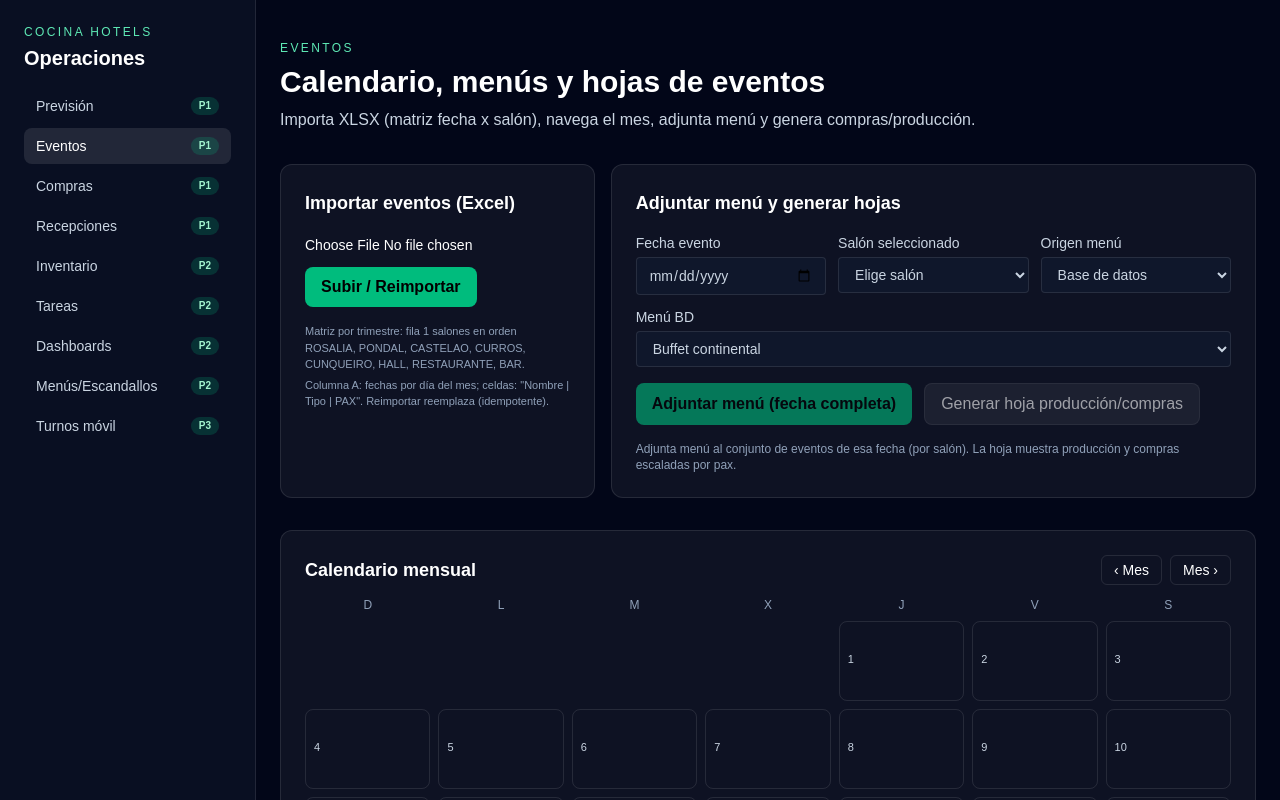
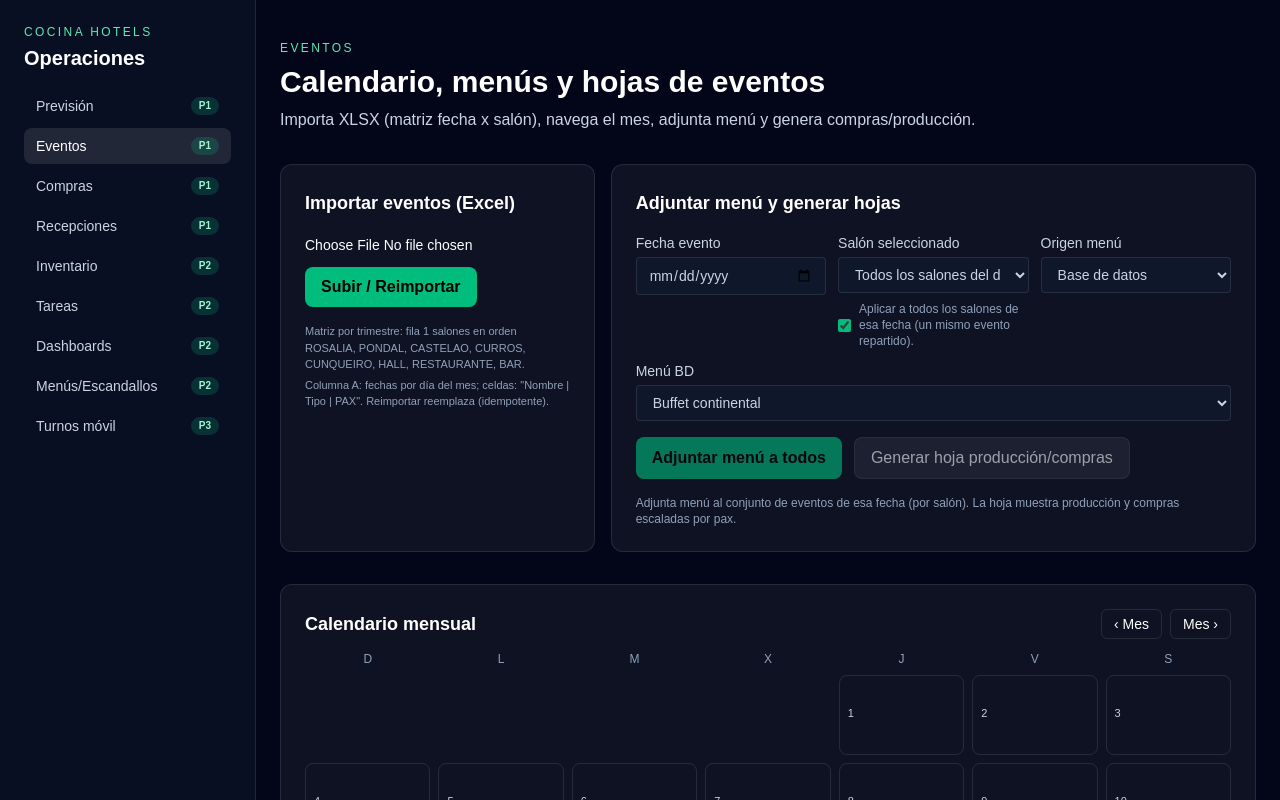
Before and after one commit to rai1001/gestion-ChefOs, a Next.js app: page /events in a window 1280 px wide. Shown: the top 800 px of the page. Built offline with nearby package versions, Linux system fonts and the light colour scheme.

Commit message:
feat: allow attaching menu to all halls in a day

```diff
--- a/src/app/(app)/events/page.tsx
+++ b/src/app/(app)/events/page.tsx
@@ -25,6 +25,7 @@ export default function EventsPage() {
   const [rows, setRows] = useState<EventRow[]>([]);
   const [selectedDate, setSelectedDate] = useState<string>("");
   const [selectedEventHall, setSelectedEventHall] = useState<string>("");
+  const [applyAllHalls, setApplyAllHalls] = useState<boolean>(true);
   const [menuSource, setMenuSource] = useState<"bd" | "archivo">("bd");
   const [menu, setMenu] = useState<string>("Buffet continental");
   const [sheet, setSheet] = useState<EventRow[]>([]);
@@ -138,7 +139,7 @@ export default function EventsPage() {
   }
 
   async function handleAttach() {
-    if (!selectedDate || !selectedEventHall) return;
+    if (!selectedDate || (!applyAllHalls && !selectedEventHall)) return;
     setMessage("");
     setError("");
     setAttaching(true);
@@ -146,7 +147,11 @@ export default function EventsPage() {
       await fetch(`/api/events/${selectedDate}/attach-menu`, {
         method: "POST",
         headers: { "content-type": "application/json" },
-        body: JSON.stringify({ menu_name: menu, org_id: "org-dev", hall: selectedEventHall }),
+        body: JSON.stringify({
+          menu_name: menu,
+          org_id: "org-dev",
+          hall: applyAllHalls ? null : selectedEventHall,
+        }),
       });
       await refresh();
       setMessage("Menú adjunto");
@@ -237,16 +242,29 @@ export default function EventsPage() {
               Salón seleccionado
               <select
                 value={selectedEventHall}
-                onChange={(e) => setSelectedEventHall(e.target.value)}
+                onChange={(e) => {
+                  const val = e.target.value;
+                  setSelectedEventHall(val);
+                  setApplyAllHalls(val === "ALL");
+                }}
                 className="rounded bg-slate-900 border border-white/10 px-3 py-2"
               >
-                <option value="">Elige salón</option>
+                <option value="ALL">Todos los salones del día</option>
                 {(eventsByDay.get(selectedDate) ?? []).map((ev) => (
                   <option key={ev.hall} value={ev.hall}>
                     {ev.hall}
                   </option>
                 ))}
               </select>
+              <label className="flex items-center gap-2 text-xs text-slate-400 mt-1">
+                <input
+                  type="checkbox"
+                  checked={applyAllHalls}
+                  onChange={(e) => setApplyAllHalls(e.target.checked)}
+                  className="accent-emerald-500"
+                />
+                Aplicar a todos los salones de esa fecha (un mismo evento repartido).
+              </label>
             </label>
             <label className="text-sm text-slate-300 flex flex-col gap-1">
               Origen menú
@@ -290,10 +308,10 @@ export default function EventsPage() {
             <button
               type="button"
               onClick={handleAttach}
-              disabled={attaching || !selectedDate || !selectedEventHall}
+              disabled={attaching || !selectedDate || (!applyAllHalls && !selectedEventHall)}
               className="rounded-lg bg-emerald-500 text-black font-semibold px-4 py-2 disabled:opacity-60"
             >
-              {attaching ? "Adjuntando..." : "Adjuntar menú (fecha completa)"}
+              {attaching ? "Adjuntando..." : applyAllHalls ? "Adjuntar menú a todos" : "Adjuntar solo a salón"}
             </button>
             <button
               type="button"
```
